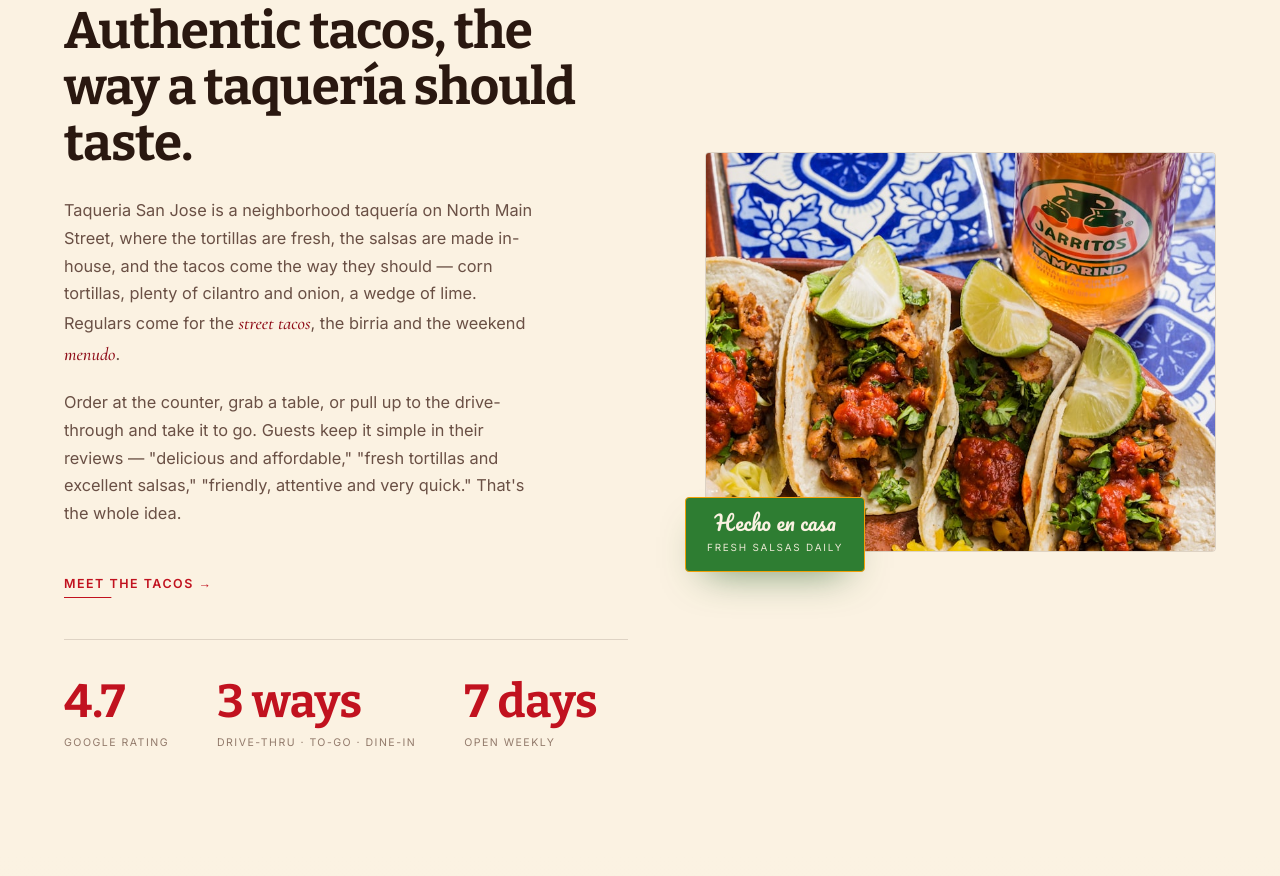
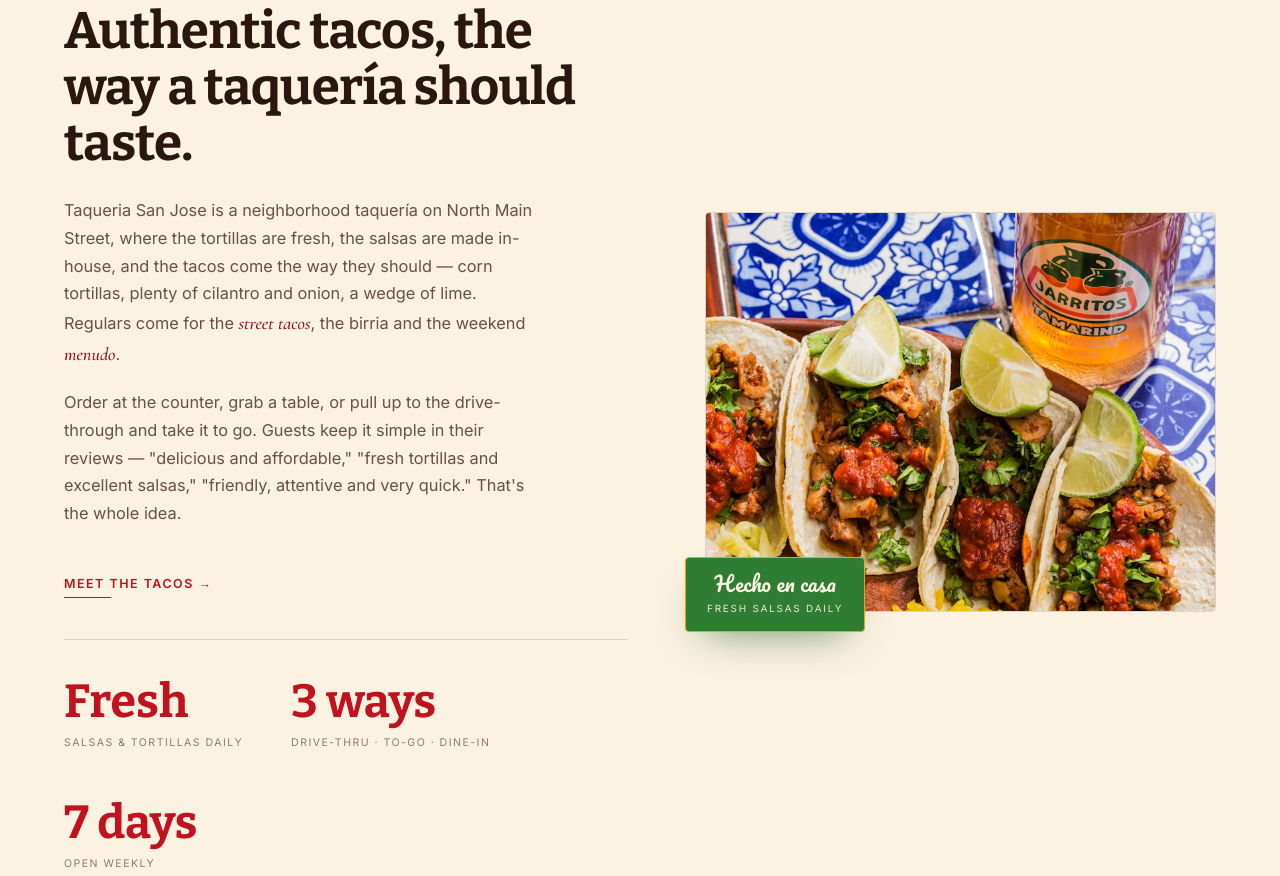
Before and after one commit to 321david123/taqueria-san-jose-monmouth, a plain HTML site: page index.html in a window 1280 px wide. Shown: the part 945-1821 px from the top of the page. Drawn offline with nearby package versions, Linux system fonts and the light colour scheme.

Commit message:
Accuracy pass: remove unverified claims before pitch
Co-Authored-By: Claude Opus 4.8 <noreply@anthropic.com>

```diff
--- a/index.html
+++ b/index.html
@@ -6,7 +6,7 @@
 
   <!-- ===== SEO ===== -->
   <title>Taqueria San Jose | Authentic Tacos in Monmouth, IL</title>
-  <meta name="description" content="Authentic street tacos, birria, tortas and burritos in Monmouth, Illinois. Drive-through, takeout and dine-in — fresh salsas, quick service, and a 4.7-star neighborhood favorite on North Main St." />
+  <meta name="description" content="Authentic street tacos, birria, tortas and burritos in Monmouth, Illinois. Drive-through, takeout and dine-in — fresh salsas, quick service, and a neighborhood favorite on North Main St." />
   <meta name="theme-color" content="#C1121F" />
   <link rel="canonical" href="https://321david123.github.io/taqueria-san-jose-monmouth/" />
 
@@ -14,7 +14,7 @@
   <meta property="og:type" content="restaurant" />
   <meta property="og:site_name" content="Taqueria San Jose" />
   <meta property="og:title" content="Taqueria San Jose — Authentic Tacos in Monmouth, IL" />
-  <meta property="og:description" content="Street tacos, birria, tortas &amp; burritos with a drive-through. Authentic taquería flavor in Monmouth, Illinois — 4.7 stars." />
+  <meta property="og:description" content="Street tacos, birria, tortas &amp; burritos with a drive-through. Authentic taquería flavor in Monmouth, Illinois." />
   <meta property="og:image" content="https://321david123.github.io/taqueria-san-jose-monmouth/assets/og-image.jpg" />
   <meta property="og:image:width" content="1200" />
   <meta property="og:image:height" content="630" />
@@ -68,8 +68,7 @@
     "openingHoursSpecification": [
       { "@type": "OpeningHoursSpecification", "dayOfWeek": ["Monday","Tuesday","Wednesday","Sunday"], "opens": "10:30", "closes": "21:00" },
       { "@type": "OpeningHoursSpecification", "dayOfWeek": ["Thursday","Friday","Saturday"], "opens": "10:30", "closes": "22:00" }
-    ],
-    "aggregateRating": { "@type": "AggregateRating", "ratingValue": "4.7", "ratingCount": "28" }
+    ]
   }
   </script>
 </head>
@@ -140,7 +139,7 @@
         </div>
         <div class="hero__rating">
           <span class="stars" aria-hidden="true">★★★★★</span>
-          <span>4.7 on Google &bull; Drive-through, takeout &amp; dine-in</span>
+          <span>A neighborhood favorite &bull; Drive-through, takeout &amp; dine-in</span>
         </div>
       </div>
       <a href="#story" class="hero__scrollcue" aria-label="Scroll down">
@@ -159,8 +158,8 @@
           <a href="#signature" class="link-underline">Meet the tacos &rarr;</a>
           <div class="story__stats">
             <div class="stat">
-              <span class="stat__num" data-count="4.7" data-decimals="1">0</span>
-              <span class="stat__label">Google rating</span>
+              <span class="stat__num">Fresh</span>
+              <span class="stat__label">Salsas &amp; tortillas daily</span>
             </div>
             <div class="stat">
               <span class="stat__num" data-count="3" data-suffix=" ways">0</span>
@@ -325,7 +324,7 @@
         </div>
         <div class="feature">
           <svg class="feature__ico" viewBox="0 0 24 24" aria-hidden="true"><path d="M12 3l2.5 5.2 5.5.8-4 3.9.9 5.6L12 16.9 7.1 18.5l.9-5.6-4-3.9 5.5-.8z"/></svg>
-          <h3>4.7 Stars</h3>
+          <h3>Local Favorite</h3>
           <p>A genuine Monmouth favorite — "delicious and affordable" Mexican food.</p>
         </div>
       </div>
--- a/script.js
+++ b/script.js
@@ -138,10 +138,10 @@
 
   /* ---------- Build reviews (real guest quotes from research) ---------- */
   const REVIEWS = [
-    { stars: 5, quote: 'Delicious and affordable Mexican food — fresh tortillas and excellent salsas.', author: 'Google guest', source: 'Google' },
-    { stars: 5, quote: 'Friendly and attentive staff with very quick service. The cheese dip and salsa are very good.', author: 'Google guest', source: 'Google' },
-    { stars: 5, quote: 'Awesome street tacos. Tried the birria, lengua and carnitas — really tasty and fair enough.', author: 'Google guest', source: 'Google' },
-    { stars: 5, quote: 'I recommend the torta, and the menudo on weekends.', author: 'Google guest', source: 'Google' },
+    { stars: 5, quote: 'Delicious and affordable Mexican food — fresh tortillas and excellent salsas.', author: 'Local guest', source: 'From our reviews' },
+    { stars: 5, quote: 'Friendly and attentive staff with very quick service. The cheese dip and salsa are very good.', author: 'Verified diner', source: 'From our reviews' },
+    { stars: 5, quote: 'Awesome street tacos. Tried the birria, lengua and carnitas — really tasty and fair enough.', author: 'Local guest', source: 'From our reviews' },
+    { stars: 5, quote: 'I recommend the torta, and the menudo on weekends.', author: 'Verified diner', source: 'From our reviews' },
   ];
   const revWrap = document.getElementById('reviewsWrapper');
   if (revWrap) {
@@ -150,7 +150,7 @@
       slide.className = 'swiper-slide';
       slide.innerHTML = `
         <blockquote class="review">
-          <div class="review__stars" aria-label="${r.stars} out of 5 stars">${'★'.repeat(r.stars)}${'☆'.repeat(5 - r.stars)}</div>
+          <div class="review__stars" aria-label="Five star review" role="img">${'★'.repeat(r.stars)}${'☆'.repeat(5 - r.stars)}</div>
           <p class="review__quote">${r.quote}</p>
           <footer><div class="review__author">${r.author}</div><div class="review__source">${r.source}</div></footer>
         </blockquote>`;
```
